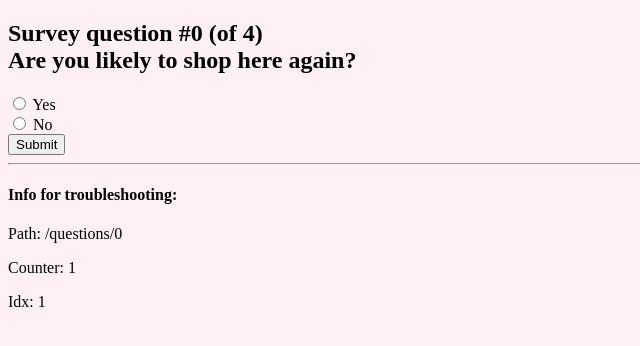
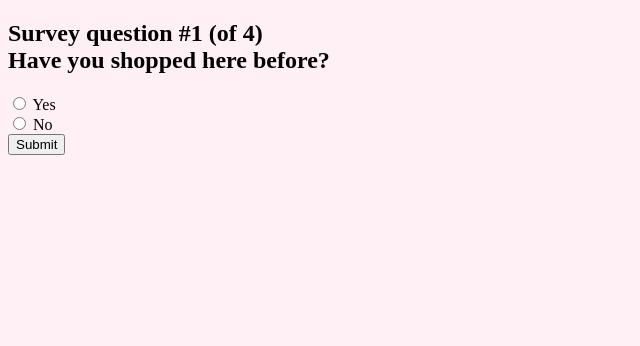
Before and after one commit to KortesmakiAB/Survey, a Flask app: page /questions/0 in a window 1280 px wide. Shown: the top 346 px of the page, without its empty margins (0-640 px from the left). Run offline with Flask 2, Linux system fonts and the light colour scheme.

Commit message:
Fix for Step 6 and 7:changed index system. added route for TY.

```diff
--- a/app.py
+++ b/app.py
@@ -8,8 +8,6 @@ app.config['SECRET_KEY'] = "secret"
 debug = DebugToolbarExtension(app)
 
 responses = []
-idx = 1
-counter = 1
 
 @app.route('/')
 def show_homepage():
@@ -19,23 +17,26 @@ def show_homepage():
 @app.route('/questions/<int:idx>')
 def handle_questions(idx):
     """When the user arrives at one of these pages, it should show a form asking the current question, and listing the choices as radio buttons."""
-    global counter
 
-    # questions/1 doesn't have an answer, so don't inlclude "None" in responses
-    if idx > 1:
-        answer = request.args.get('answer', None)
-        responses.append(answer)
+    answer = request.args.get('answer', None)
+    responses.append(answer)
+    if None in responses:
+        responses.pop()
 
-    # If user attempts to change url: user is unable to go backwards, user is unable to go forwards by 2 or more. But user can go forward 1.
-    # What needs to be different so that if user increments url by 1, they will be redirected back to counter.
-    path = request.path
-    if request.path == f"/questions/{counter}":
-        if idx - 1 < len(satisfaction_survey.questions):
-            idx += 1
-            counter += 1
-            return render_template('questions.html', survey=satisfaction_survey, idx=idx, path=path, counter=counter)
-        else:
-            return render_template('thank-you.html', responses=responses)
+    # from solution code
+    if len(responses) != idx:
+        # Trying to access questions out of order.
+        flash(f"Invalid question id: {idx}.")
+        return redirect(f"/questions/{len(responses)}")
+
+    if idx < len(satisfaction_survey.questions):
+        idx += 1
+        return render_template('questions.html', survey=satisfaction_survey, idx=idx, responses=responses)
     else:
-        counter -= 1
-        return redirect(f'/questions/{counter}')
+        return redirect('/thank-you')
+
+@app.route("/thank-you")
+def thank_you():
+    """Survey complete. Show Thank You page."""
+
+    return render_template("thank-you.html", responses=responses)
--- a/templates/index.html
+++ b/templates/index.html
@@ -6,7 +6,7 @@
 
 {% block content %}
     {{survey.instructions}}
-    <form action="/questions/1" method="get">
+    <form action="/questions/0" method="get">
         <button>Begin</button>
     </form>
 {% endblock %}
--- a/templates/questions.html
+++ b/templates/questions.html
@@ -1,27 +1,32 @@
 {% extends 'base.html' %}
 
 {% block title %}
-    Survey Question #{{idx - 1}}
+    Survey Question #{{idx}}
 {% endblock %}
 
 {% block h2 %}
-    Survey question #{{idx - 1}} (of {{survey.questions|length()}})
+    Survey question #{{idx}} (of {{survey.questions|length()}})
     <br>
-    {{survey.questions[idx - 2].question}}
+    {{survey.questions[idx - 1].question}}
 {% endblock %}
 
 {% block content %}
     <form action="/questions/{{idx}}" method="get">
-        {% for choice in survey.questions[idx - 2].choices %}
+        {% for choice in survey.questions[idx - 1].choices %}
         <input type="radio" name="answer" id="{{choice}}" value="{{choice}}" required>
         <label for="{{choice}}">{{choice}}</label>
         <br>
         {% endfor %}
         <button>Submit</button>
     </form>
-    <hr>
+    {% if get_flashed_messages() %}
+        {% for msg in get_flashed_messages() %}
+            <p>{{msg}}</p>
+        {% endfor %}
+    {% endif %}
+
+    <!-- <hr>
     <h4>Info for troubleshooting:</h4>
-    <p>Path: {{path}}</p>
-    <p>Counter: {{counter}}</p>
-    <p>Idx: {{idx}}</p>
+    <p>Responses: {{responses}}</p>
+    <p>Idx: {{idx}}</p> -->
 {% endblock %}
```
